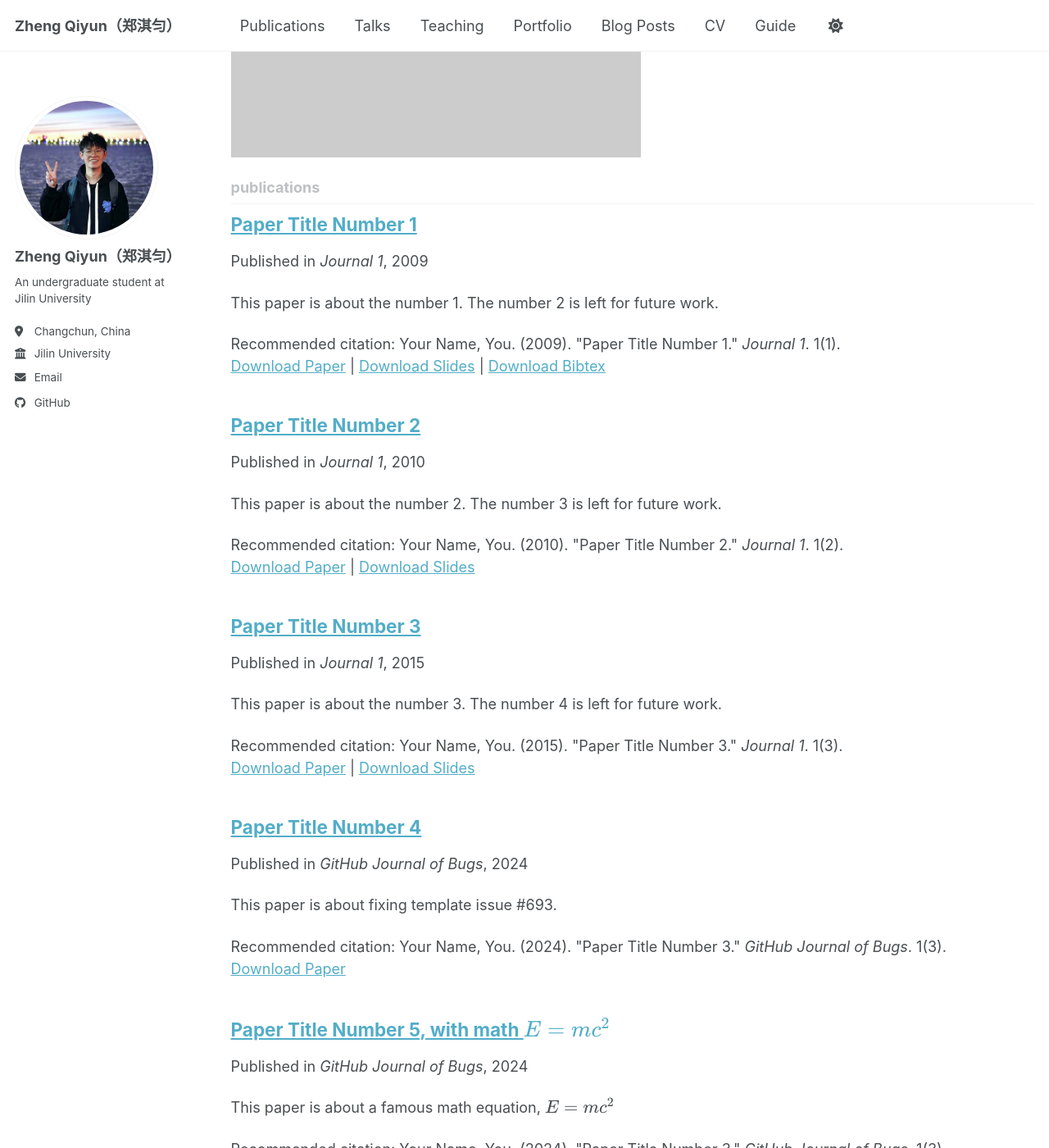
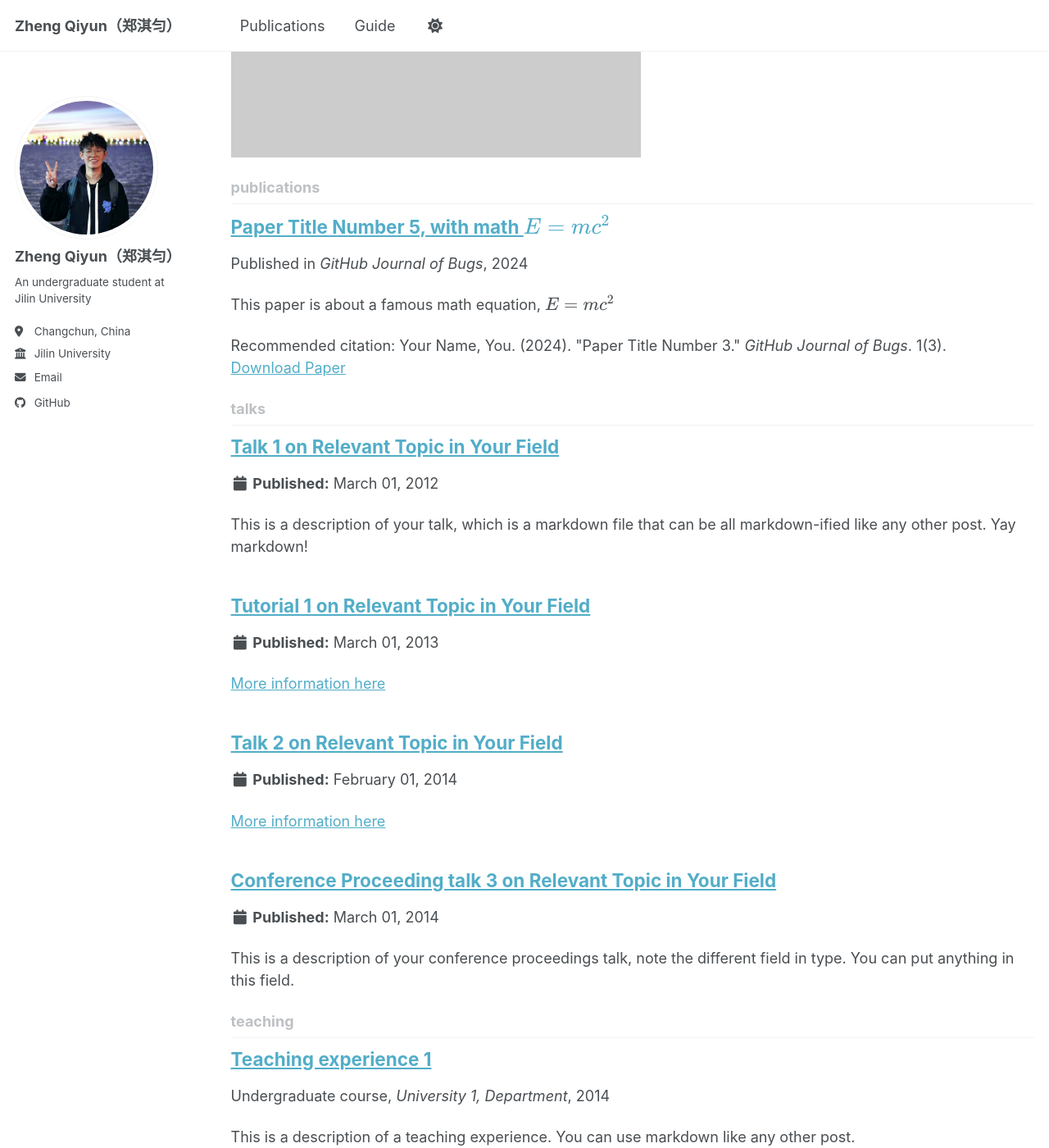
Before and after one commit to moonaurora/moonaurora.github.io, a Jekyll site: the page built from _pages/collection-archive.html, in a window 1280 px wide and 1400 px high, scrolled down 893 px. Shown: the whole window at 82% size. Built offline with Jekyll 4.4.1, drawn with Linux system fonts in a browser that asks for light colours; a script bundle is joined from its source files by our own code; library files that are not in the unit come from our copies.

Commit message:
updata publication

```diff
--- a/_publications/2009-10-01-paper-title-number-1.md
+++ /dev/null
@@ -1,14 +0,0 @@
----
-title: "Paper Title Number 1"
-collection: publications
-category: manuscripts
-permalink: /publication/2009-10-01-paper-title-number-1
-excerpt: 'This paper is about the number 1. The number 2 is left for future work.'
-date: 2009-10-01
-venue: 'Journal 1'
-slidesurl: 'https://academicpages.github.io/files/slides1.pdf'
-paperurl: 'https://academicpages.github.io/files/paper1.pdf'
-bibtexurl: 'https://academicpages.github.io/files/bibtex1.bib'
-citation: 'Your Name, You. (2009). &quot;Paper Title Number 1.&quot; <i>Journal 1</i>. 1(1).'
----
-The contents above will be part of a list of publications, if the user clicks the link for the publication than the contents of section will be rendered as a full page, allowing you to provide more information about the paper for the reader. When publications are displayed as a single page, the contents of the above "citation" field will automatically be included below this section in a smaller font.
--- a/_publications/2010-10-01-paper-title-number-2.md
+++ /dev/null
@@ -1,14 +0,0 @@
----
-title: "Paper Title Number 2"
-collection: publications
-category: manuscripts
-permalink: /publication/2010-10-01-paper-title-number-2
-excerpt: 'This paper is about the number 2. The number 3 is left for future work.'
-date: 2010-10-01
-venue: 'Journal 1'
-slidesurl: 'https://academicpages.github.io/files/slides2.pdf'
-paperurl: 'https://academicpages.github.io/files/paper2.pdf'
-citation: 'Your Name, You. (2010). &quot;Paper Title Number 2.&quot; <i>Journal 1</i>. 1(2).'
----
-
-The contents above will be part of a list of publications, if the user clicks the link for the publication than the contents of section will be rendered as a full page, allowing you to provide more information about the paper for the reader. When publications are displayed as a single page, the contents of the above "citation" field will automatically be included below this section in a smaller font.
--- a/_publications/2015-10-01-paper-title-number-3.md
+++ /dev/null
@@ -1,14 +0,0 @@
----
-title: "Paper Title Number 3"
-collection: publications
-category: manuscripts
-permalink: /publication/2015-10-01-paper-title-number-3
-excerpt: 'This paper is about the number 3. The number 4 is left for future work.'
-date: 2015-10-01
-venue: 'Journal 1'
-slidesurl: 'https://academicpages.github.io/files/slides3.pdf'
-paperurl: 'https://academicpages.github.io/files/paper3.pdf'
-citation: 'Your Name, You. (2015). &quot;Paper Title Number 3.&quot; <i>Journal 1</i>. 1(3).'
----
-
-The contents above will be part of a list of publications, if the user clicks the link for the publication than the contents of section will be rendered as a full page, allowing you to provide more information about the paper for the reader. When publications are displayed as a single page, the contents of the above "citation" field will automatically be included below this section in a smaller font.
```
Also changed, not shown: _data/navigation.yml (+10 -10 lines), _publications/2024-02-17-paper-title-number-4.md (deleted, +0 -13 lines).
